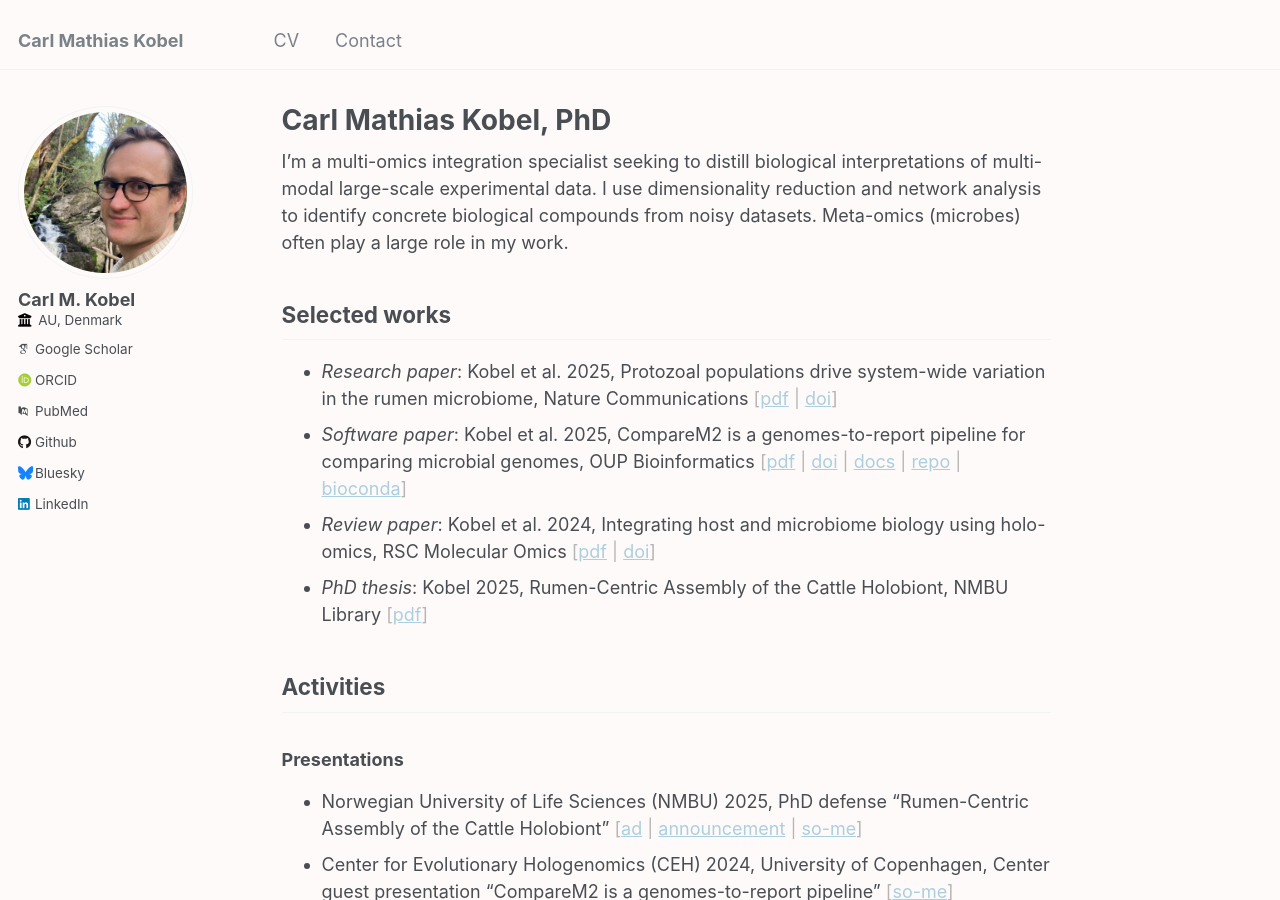
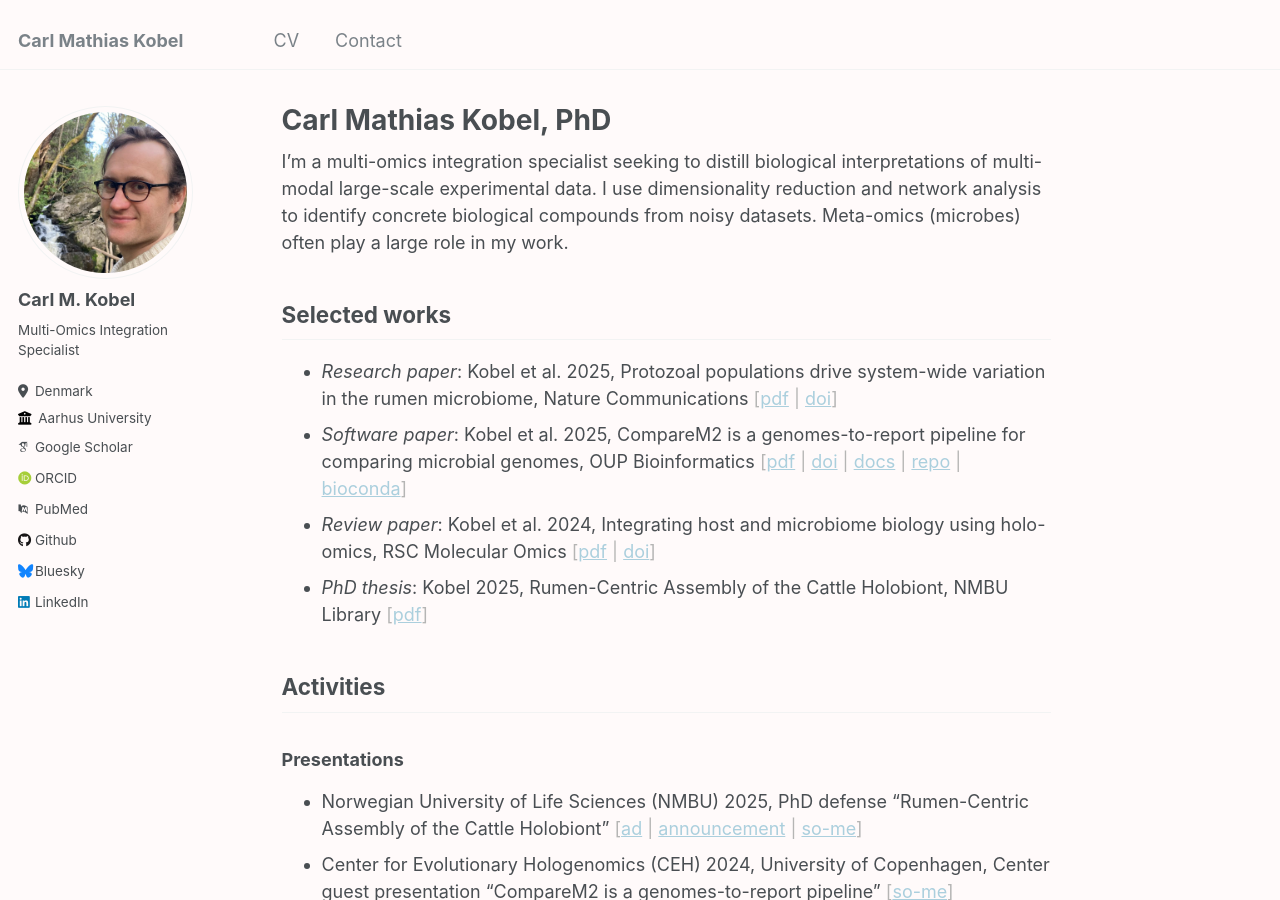
Before and after one commit to cmkobel/cmkobel.github.io, a Jekyll site: the page built from _pages/about.md, in a window 1280 px wide and 900 px high. Built offline with Jekyll 4.4.1, drawn with Linux system fonts in a browser that asks for light colours; some web fonts are replaced.

Commit message:
Update _config.yml

```diff
--- a/_config.yml
+++ b/_config.yml
@@ -24,11 +24,11 @@ author:
   avatar           : "profile.png"
   name             : "Carl M. Kobel"
   pronouns         : # example: "she/her"
-  bio              : #"Bioinformatician with a focus on microbiology and holo-omics"
-  location         : #"Scandinavia"
-  employer         : "AU, Denmark"
+  bio              : "Multi-Omics Integration Specialist" #"Bioinformatician with a focus on microbiology and holo-omics"
+  location         : "Denmark"
+  employer         : "Aarhus University"
   uri              : # URL
-  email            : #"cmkobel at tutanota dot com"
+  email            : #"kobel at protonmail.com"
 
   # Academic websites
   arxiv            : # URL - Update with the correct link to your profile
```
